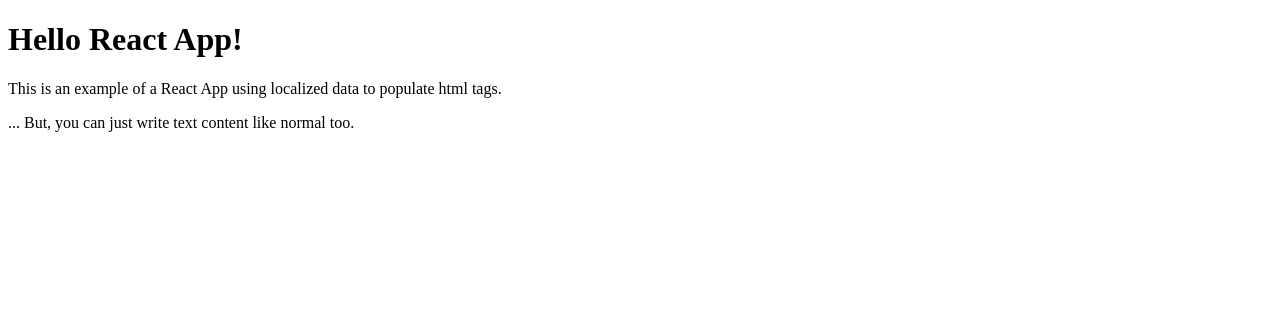
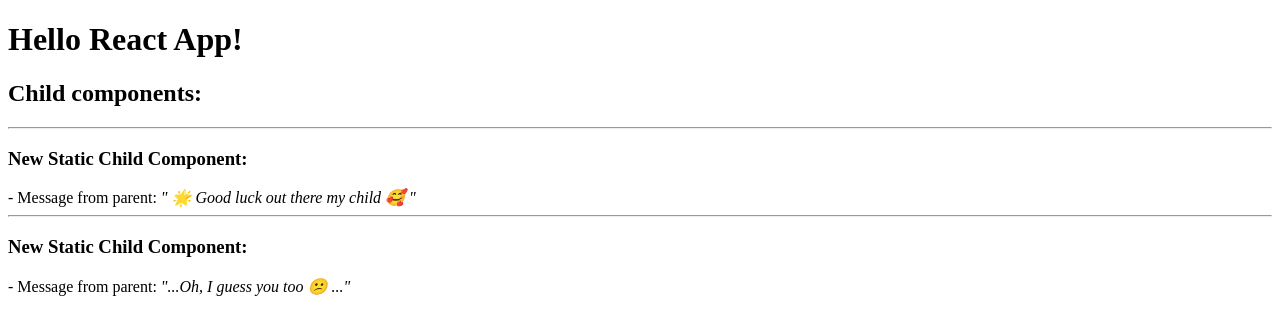
Before and after one commit to robbobfrh84/react-raw, a React (Create React App) app: page / in a window 1280 px wide. Shown: the top 334 px of the page. Built offline with nearby package versions, Linux system fonts and the light colour scheme.

Commit message:
adding child componts

```diff
--- a/src/App.js
+++ b/src/App.js
@@ -1,17 +1,22 @@
 import React from "react"
+import Note from "./components/Note.js"
 
 function App() {
 
   const someData = {
     title: "Hello React App!",
-    subTitle: "This is an example of a React App using localized data to populate html tags."
+    messageToChildren: [
+      " 🌟 Good luck out there my child 🥰 ",
+      "...Oh, I guess you too 😕 ..."
+    ]
   }
 
   return (
     <div>
       <h1>{someData.title}</h1>
-      <p>{someData.subTitle}</p>
-      <div> ... But, you can just write text content like normal too. </div>
+      <h2>Child components:</h2>
+      <Note fromParent={someData.messageToChildren[0]}/>
+      <Note fromParent={someData.messageToChildren[1]}/>
     </div>
   )
 
--- /dev/null
+++ b/src/components/Note.js
@@ -0,0 +1,17 @@
+import React from "react"
+
+function Note(props) {
+
+  console.log(props)
+
+  return (
+    <div className="note">
+      <hr/>
+      <h3> New Static Child Component:</h3>
+      - <span> Message from parent: <em> "{props.fromParent}" </em> </span>
+    </div>
+  )
+
+}
+
+export default Note
```
Also changed, not shown: 1 other file (tests, documents, lock files or other folders).
